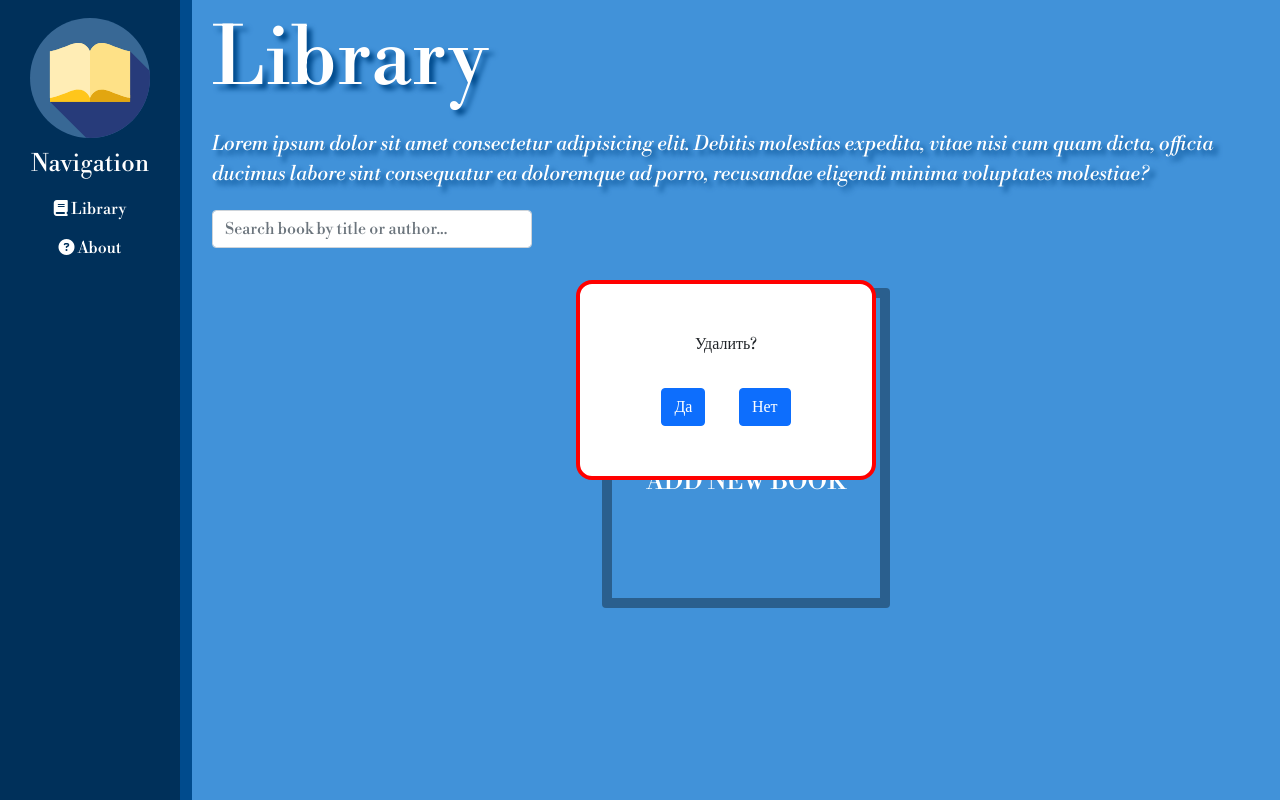
After one commit to Expece/django-library, a Django app: page /library/1/delete/ in a window 1280 px wide. The commit adds this page. Run offline with Django 3.2, Linux system fonts and the light colour scheme; the visitor is signed in with stand-in values (Sample User, id 1); data that the repository does not hold is empty; parts of the project's set-up code (start-up, migrations or seed data) failed here and were passed over; some libraries are stand-ins or nearby versions.

Commit message:
Delete and edit book functions

```diff
--- /dev/null
+++ b/library/templates/library/delete_book.html
@@ -0,0 +1,12 @@
+{% extends 'library/library.html' %}
+
+{% block delete_book %}
+    <form class="delete-form" method="post">
+        {% csrf_token %}
+        <div class="text">Удалить?</div>
+        <div class="buttons">
+            <button class="btn btn-primary" type="submit">Да</button>
+            <a class="btn btn-primary" href="{% url 'library' %}">Нет</a>
+        </div>
+    </form>
+{% endblock %}
--- a/library/templates/library/library.html
+++ b/library/templates/library/library.html
@@ -7,8 +7,10 @@
         <input class="form-control" name="q" type="text" placeholder="Search book by title or author...">
     </form>
         <div class="library_wrap">
-            <div id="new-book" class="card" style="width: 18rem;height: 20rem;"><a href="{% url 'new_book' %}"><i class="fa-solid fa-plus"></i></a>
-            add new book</div>
+            {% if user.is_authenticated %}
+                <div id="new-book" class="card" style="width: 18rem;height: 20rem;"><a href="{% url 'new_book' %}"><i class="fa-solid fa-plus"></i></a>
+                add new book</div>
+            {% endif %}
             {% for book in books %}
                 <div class="card" style="width: 18rem;height: 20rem;">
                     {% if book.cover %}
@@ -21,7 +23,13 @@
                     <p class="card-text">{{book.author}}</p>
                     <a href="{% url 'reader' author=book.author title=book.title %}" class="btn btn-primary">Read</a>
                     </div>
+                    {% if user.is_authenticated %}
+                        <a href="{% url 'update' pk=book.pk %}" class="btn btn-primary update-book"><i class="fa-solid fa-pen"></i></a>
+                        <a href="{% url 'delete' pk=book.pk %}" class="btn btn-primary delete-book"><i class="fa-solid fa-trash-can"></i></a>
+                    {% endif %}
                 </div>
             {% endfor %}
         </div>
+        {% block delete_book %}
+        {% endblock %}
 {% endblock %}
--- a/library/urls.py
+++ b/library/urls.py
@@ -8,4 +8,6 @@ urlpatterns = [
     path('new_book/', views.new_book, name='new_book'),
     path('<str:author>/<str:title>', views.reader, name='reader'),
     path('search/', views.search, name='search'),
+    path('<int:pk>/update/', views.BookUpdateView.as_view(), name='update'),
+    path('<int:pk>/delete/', views.BookDeleteView.as_view(), name='delete'),
 ] + static(settings.MEDIA_URL, document_root=settings.MEDIA_ROOT)
--- a/library/views.py
+++ b/library/views.py
@@ -2,6 +2,7 @@ from django.shortcuts import render, get_object_or_404, redirect
 from django.utils import timezone
 from .models import Book
 from .forms import BookForm
+from django.views.generic import UpdateView, DeleteView
 
 
 def library(request):
@@ -37,6 +38,23 @@ def search(request):
     return render(request, 'library/library.html', {'books': books})
 
 
+class BookUpdateView(UpdateView):
+    model = Book
+    form_class = BookForm
+    success_url = '/library/'
+    template_name = 'library/new_book.html'
+
+
+class BookDeleteView(DeleteView):
+    model = Book
+    success_url = '/library/'
+    template_name = 'library/delete_book.html'
+
+    def get(self, request, pk):
+        books = self.model.objects.filter(published_date__lte=timezone.now()).order_by('published_date')
+        return render(request, self.template_name, {'books': books})
+
+
 def _check_repetition(form: BookForm):
     books_from_db = Book.objects.all()
     new_book_author = form.cleaned_data['author']
@@ -44,5 +62,5 @@ def _check_repetition(form: BookForm):
     for book in books_from_db:
         book_author, book_title = book.get_author_and_title()
         if book_author == new_book_author and book_title == new_book_title:
-            return 0
-    return 1
+            return False
+    return True
--- a/main/static/main/css/style.css
+++ b/main/static/main/css/style.css
@@ -137,6 +137,18 @@ aside ul li:hover, aside ul a:hover {
     text-shadow: 5px 5px 5px #004B8D;
 }
 
+.card .delete-book {
+    position: absolute;
+    top: 85%;
+    left: 83%;
+}
+
+.card .update-book {
+    position: absolute;
+    top: 70%;
+    left: 83%;
+}
+
 .card-img-top {
     z-index: 0;
 }
@@ -204,3 +216,26 @@ aside ul li:hover, aside ul a:hover {
     margin-top: 20px;
     width: 30%;
 }
+
+.delete-form {
+    position: absolute;
+    top: 35%;
+    left: 45%;
+    width: 300px;
+    height: 200px;
+    background-color: white;
+    border: .5vh solid red;
+    border-radius: 2vh;
+    padding: 3em;
+    z-index: 10;
+}
+
+.delete-form .text {
+    text-align: center;
+}
+
+.delete-form .buttons {
+    display: flex;
+    justify-content:space-evenly;
+    margin-top: 2em;
+}
```
